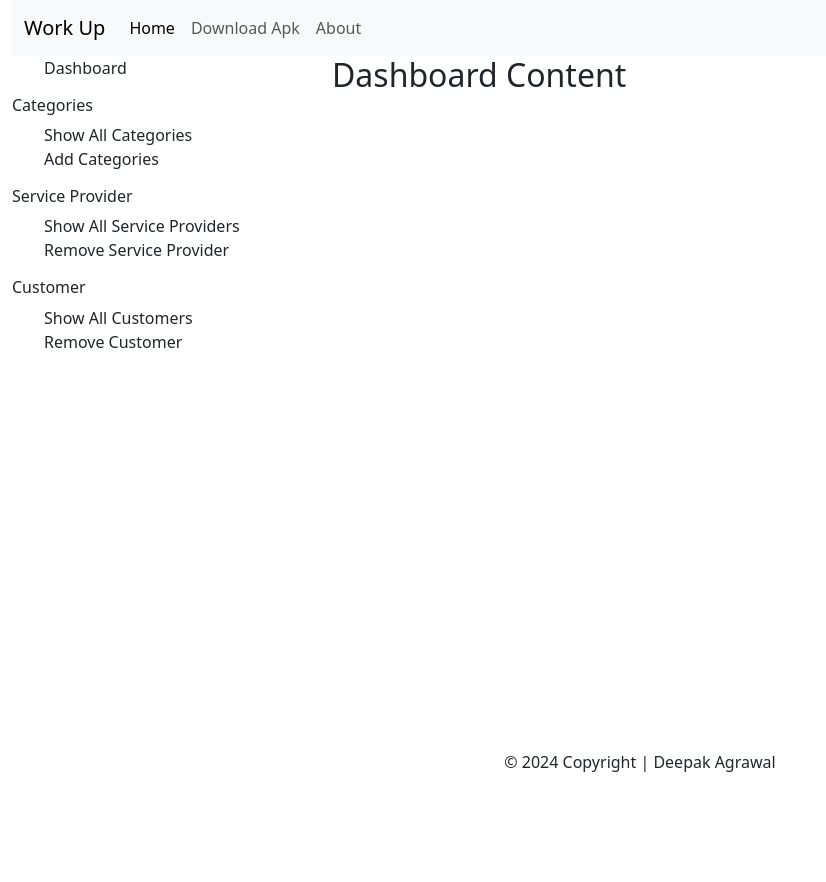
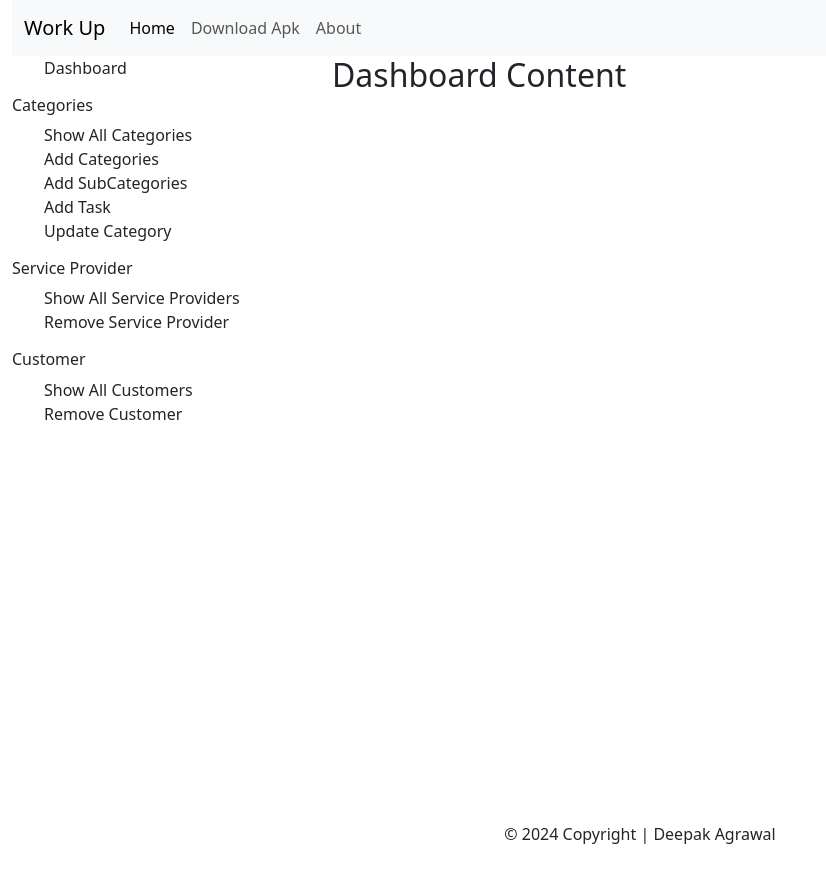
Before and after one commit to Deepak9011/work-up, a React (Create React App) app: page / in a window 1280 px wide. Shown: the top 882 px of the page, without its empty margins (0-826 px from the left). Built offline with nearby package versions, Linux system fonts and the light colour scheme.

Commit message:
Adding More Categories

```diff
--- a/src/components/SlideBar.js
+++ b/src/components/SlideBar.js
@@ -33,6 +33,24 @@ function SlideBar(props) {
           onClick={() => handleClick('addCategories')}
         >
           <a>Add Categories</a>
+        </li>
+        <li
+          className={active === 'addSubCategories' ? 'active' : ''}
+          onClick={() => handleClick('addSubCategories')}
+        >
+          <a>Add SubCategories</a>
+        </li>
+        <li
+          className={active === 'addTask' ? 'active' : ''}
+          onClick={() => handleClick('addTask')}
+        >
+          <a>Add Task</a>
+        </li>
+        <li
+          className={active === 'updateCategory' ? 'active' : ''}
+          onClick={() => handleClick('updateCategory')}
+        >
+          <a>Update Category</a>
         </li>
       </ul>
 
--- /dev/null
+++ b/src/components/categories/AddSubCategories.js
@@ -0,0 +1,12 @@
+import React from 'react';
+
+// Categories.js
+function AddSubCategory() {
+  return (
+    <>
+      <h2>Add Sub Categories</h2>
+    </>
+  );
+}
+
+export default AddSubCategory;
--- /dev/null
+++ b/src/components/categories/AddTask.js
@@ -0,0 +1,12 @@
+import React from 'react';
+
+// Categories.js
+function AddTask() {
+  return (
+    <>
+      <h2>Add Task</h2>
+    </>
+  );
+}
+
+export default AddTask;
--- /dev/null
+++ b/src/components/categories/UpdateCategory.js
@@ -0,0 +1,13 @@
+// UpdateCategory
+import React from 'react';
+
+// Categories.js
+function UpdateCategory() {
+  return (
+    <>
+      <h2>Update Category</h2>
+    </>
+  );
+}
+
+export default UpdateCategory;
--- a/src/pages/Home.js
+++ b/src/pages/Home.js
@@ -1,6 +1,9 @@
 import React, { useState } from 'react';
 import AddCategories from '../components/categories/AddCategories';
+import AddSubCategory from '../components/categories/AddSubCategories';
+import AddTask from '../components/categories/AddTask';
 import AllCategories from '../components/categories/AllCategories';
+import UpdateCategory from '../components/categories/UpdateCategory';
 import AllCustomers from '../components/customer/AllCustomer';
 import RemoveCustomer from '../components/customer/RemoveCustomer';
 import Footer from '../components/Footer';
@@ -22,6 +25,12 @@ function Home() {
                 return <AllCategories />
             case 'addCategories':
                 return <AddCategories/>
+            case 'addSubCategories':
+                return <AddSubCategory/>
+            case 'addTask':
+                return <AddTask/>
+            case 'updateCategory':
+                return <UpdateCategory/>
             case 'allServiceProviders':
                 return <AllServiceProviders/>
             case 'removeServiceProvider':
--- a/src/utils/api.js
+++ b/src/utils/api.js
@@ -16,11 +16,11 @@ export async function getCategories(setState) {
 }
 
 
-export async function addCategory(setState, values) {
+export async function addCategory(setState, categories_name, categories_img) {
   try {
     const input = {
-      category_name: "Check",
-      image: "hello", // Assuming the API accepts image as a base64 string or URL
+      category_name: categories_name,
+      image: categories_img, // Assuming the API accepts image as a base64 string or URL
   };
 
 
```
Also changed, not shown: 7 other files (tests, documents, lock files or other folders).
